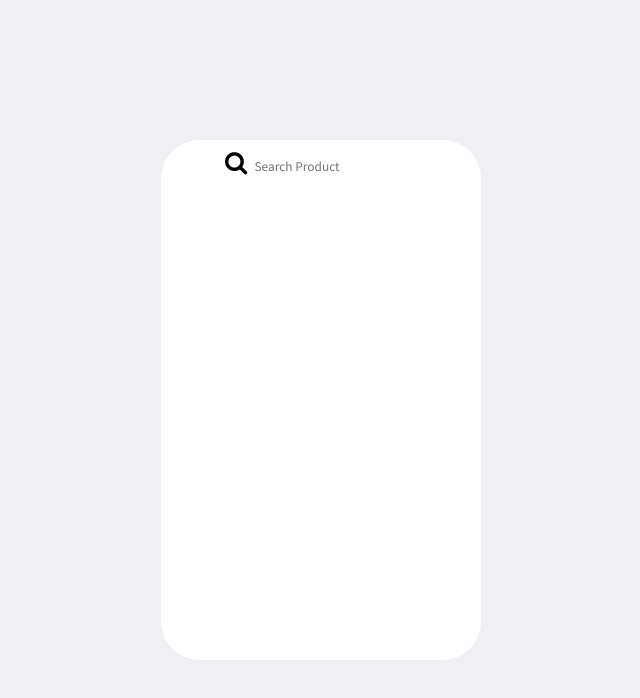
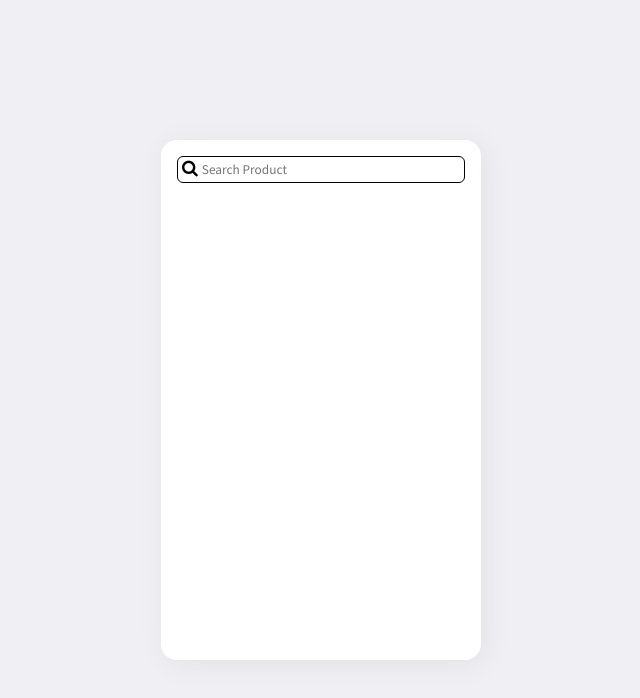
Before and after one commit to abhinendraSingh3/Search_Product_filter, a plain HTML site: page index.html in a window 1280 px wide. Shown: the whole page, without its empty margins (319-959 px from the left). Drawn offline with Linux system fonts and the light colour scheme.

Commit message:
added some styling

```diff
--- a/index.html
+++ b/index.html
@@ -11,7 +11,7 @@
     <link href="https://fonts.googleapis.com/css2?family=Source+Sans+Pro:wght@200;300;400;600;700;900&display=swap"
         rel="stylesheet">
 
-        <link rel="stylesheet" href="https://cdnjs.cloudflare.com/ajax/libs/font-awesome/4.7.0/css/font-awesome.min.css">
+    <link rel="stylesheet" href="https://cdnjs.cloudflare.com/ajax/libs/font-awesome/4.7.0/css/font-awesome.min.css">
 
     <link rel="stylesheet" href="style.css">
 </head>
@@ -19,10 +19,10 @@
 <body>
     <section class="container">
         <form class="bar">
-            <section class="bar-border">
-            <i style="font-size:24px" class="fa">&#xf002;</i>
-            <input type="search" placeholder="Search Product" id="search-bar">
-        </section>
+
+                <i style="font-size:17px" class="fa">&#xf002;</i>
+                <input type="search" placeholder="Search Product" id="search-bar">
+
         </form>
 
 
--- a/style.css
+++ b/style.css
@@ -18,19 +18,25 @@ margin: auto;
 width: 25vw;
 height: 520px;
 background-color: white ;
-border-radius: 3vw;
-box-shadow: inset;
+border-radius: 16px;
+box-shadow: 4px 4px 30px rgba(0, 0,0, 0.06);
+}
+.bar{
+    border:1px solid rgb(2, 1, 17);
+    border-radius: 6px;
+    padding: 4px;
+    margin: 16px;
+    display: flex;
+
+    justify-content: flex-start;
 }
 .fa{
-    margin-left: 5vw;
-    margin-top: 10px;
-    height: 2px;
+
+    margin-top: -2px;
 }
 #search-bar{
     margin-left: 4px;
     border:none;
     outline:none;
+    width: 19vw;
 }
-.bar-border{
-    border: 2px black;
-}
```
